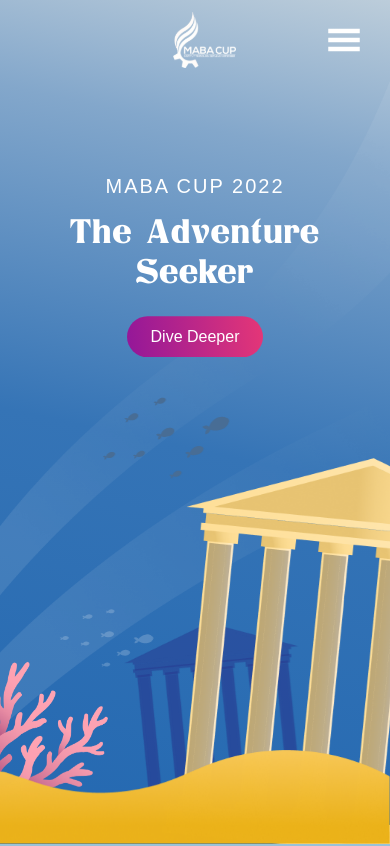
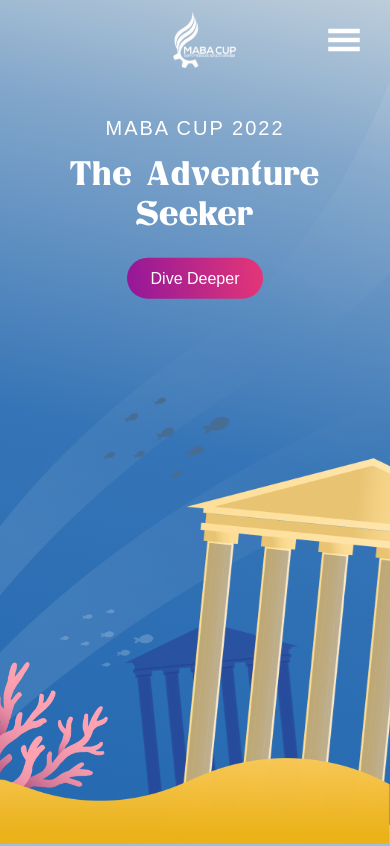
Before and after one commit to Teche-Corp/mabacup-2022-frontend, a Next.js app: page / in a window 390 px wide. Shown: the top 846 px of the page. Built offline with nearby package versions, Linux system fonts and the light colour scheme.

Commit message:
fix: disable scroll when menu active

```diff
--- a/components/Layout.jsx
+++ b/components/Layout.jsx
@@ -2,11 +2,11 @@ import React from "react";
 import Footer from "./Footer";
 import Navbar from "./Navbar";
 
-const Layout = ({ children }) => {
+const Layout = ({ children, showNav, setShowNav }) => {
   console.log(children);
   return (
     <div>
-      <Navbar />
+      <Navbar showNav={showNav} setShowNav={setShowNav} />
       {children}
       <Footer />
     </div>
--- a/components/Navbar.jsx
+++ b/components/Navbar.jsx
@@ -7,8 +7,7 @@ import { HiSpeakerphone } from "react-icons/hi";
 import { BsStars } from "react-icons/bs";
 import { GiHamburgerMenu } from "react-icons/gi";
 
-const Navbar = () => {
-  const [showNav, setShowNav] = useState(false);
+const Navbar = ({ showNav, setShowNav }) => {
   const [showEvents, setShowEvents] = useState(false);
   const [hideEvents, setHideEvents] = useState(true);
   const [colorChange, setColorchange] = useState(false);
@@ -176,7 +175,7 @@ const Navbar = () => {
             onClick={toggleShowNav}
             className='py-4 border-2 border-t-0 border-black px-7'
           >
-            <Link href='/about'>
+            <Link href='#about'>
               <a className='flex items-center justify-center w-full text-2xl font-secondary text-border-thin '>
                 About
               </a>
--- a/pages/index.js
+++ b/pages/index.js
@@ -4,8 +4,10 @@ import { Parallax } from "react-scroll-parallax";
 import Link from "next/link";
 import { Transition } from "@headlessui/react";
 import Layout from "../components/Layout";
+import { useState } from "react";
 
 export default function Home() {
+  const [showNav, setShowNav] = useState(false);
   return (
     <>
       <Head>
@@ -14,15 +16,15 @@ export default function Home() {
         <link rel='icon' href='/mabacup-logo.svg' />
       </Head>
 
-      <Layout>
-        <main className=' overflow-x-hidden'>
+      <Layout showNav={showNav} setShowNav={setShowNav}>
+        <main className={`${showNav ? "touch-non" : ""} overflow-x-hidden`}>
           <section
             id='hero'
             className='w-full min-h-screen hero overflow-hidden'
           >
             <div className="w-full h-screen relative bg-[url('/hero/light-mobile.png')] sm:bg-[url('/hero/light.png')] bg-cover">
               <Parallax
-                className='block mx-auto lg:ml-24 pt-[15rem] sm:pt-[18rem] lg:pt-[20rem] 2xl:pt-[14rem] w-fit h-fit'
+                className='block mx-auto lg:ml-24 pt-[12rem] sm:pt-[18rem] lg:pt-[20rem] 2xl:pt-[14rem] w-fit h-fit'
                 speed={20}
               >
                 <div className='flex flex-col items-center lg:block w-4/5 sm:w-full mx-auto'>
@@ -35,7 +37,7 @@ export default function Home() {
                   <div className='inline-block hover:scale-105 transition duration-200 ease-in-out'>
                     <a
                       href='#about'
-                      className='dive-button font-secondary font-medium text-base text-white rounded-[2.5rem] px-6 py-3 cursor-pointer '
+                      className='relative z-[9] dive-button font-secondary font-medium text-base text-white rounded-[2.5rem] px-6 py-3 cursor-pointer '
                     >
                       Dive Deeper
                     </a>
@@ -133,7 +135,7 @@ export default function Home() {
                 alt='sand'
               />
               <img
-                className='block sm:hidden w-full absolute bottom-0 z-[2]'
+                className='block sm:hidden translate-y-[8px] w-full absolute bottom-0 z-[2]'
                 src='/hero/sand-mobile.png'
                 alt='sand'
               />
```
